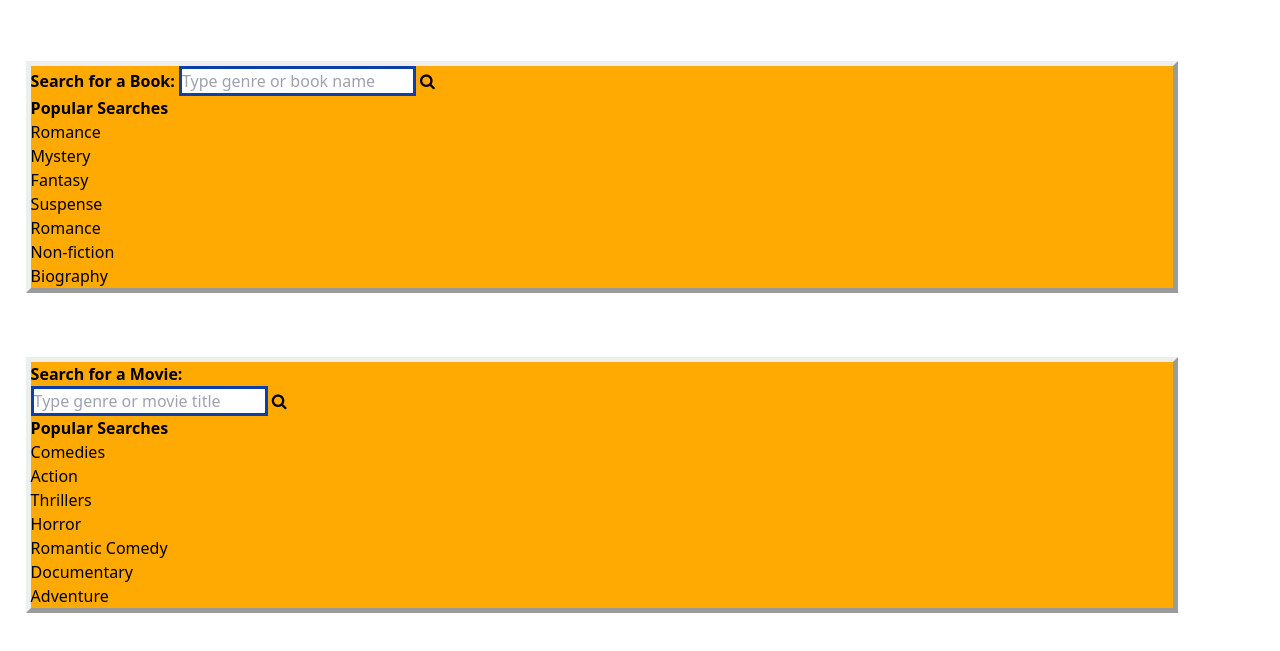
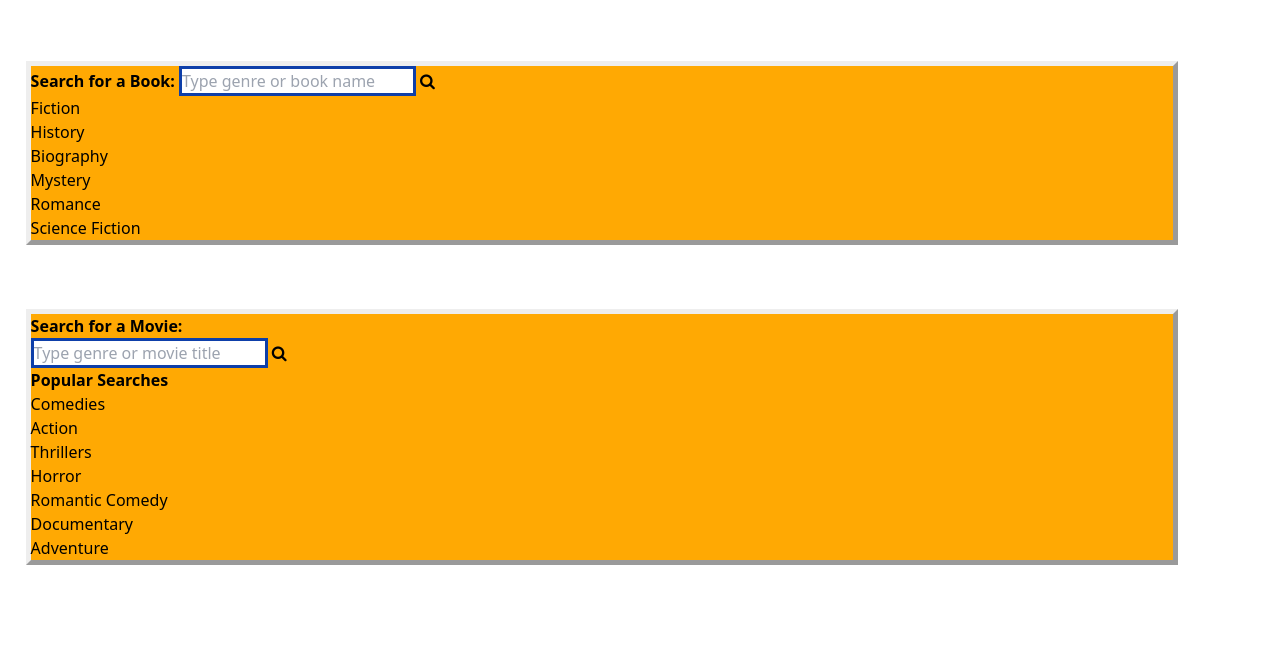
Before and after one commit to TuddaT0224/Module-8-Project-1, a plain HTML site: page index.html in a window 1280 px wide. Shown: the part 143-794 px from the top of the page. Drawn offline with nearby package versions, Linux system fonts and the light colour scheme; a web font is replaced by a local one.

Commit message:
added preset buttons for book search

```diff
--- a/index.html
+++ b/index.html
@@ -27,16 +27,14 @@
                   </form>
                 </div>
                 <ul id="searchHistoryList" style="display:table-column"></ul>
-                <div class="span2">
-                  <h5 class="popularSearches">Popular Searches</h5>
-                  <button class="button" id="romance-btn">Romance</button>
-                  <p><button class="button" id="mystery-btn">Mystery</button></p>
-                  <button class="button" id="fantasy-btn">Fantasy</button>
-                  <p><button class="btn btn-primary btn-block newCityBtn" id="suspense">Suspense</button></p>
-                  <p><button class="btn btn-primary btn-block newCityBtn" id="romance">Romance</button></p>
-                  <p><button class="btn btn-primary btn-block newCityBtn" id="non-fiction">Non-fiction</button></p>
-                  <p><button class="btn btn-primary btn-block newCityBtn" id="biography">Biography</button></p>
-                  <ul id="search-results"></ul>
+                <div id="category-buttons">
+                  <p><button class="category-button" data-category="fiction">Fiction</button></p>
+                  <p><button class="category-button" data-category="history">History</button></p>
+                  <p><button class="category-button" data-category="biography">Biography</button></p>
+                  <p><button class="category-button" data-category="mystery">Mystery</button></p>
+                  <p><button class="category-button" data-category="romance">Romance</button></p>
+                  <p><button class="category-button" data-category="science-fiction">Science Fiction</button></p>
+                  <ul id="search-results" class="book-results"></ul>
                 </div>
               </div>
             </div>
--- a/script.js
+++ b/script.js
@@ -1,9 +1,18 @@
 const form = document.getElementById('book-search');
 const searchTermInput = document.getElementById('search-term');
 const searchResultsList = document.getElementById('search-results');
+const categoryButtons = document.querySelectorAll('.category-button');
 form.addEventListener('submit', (event) => {
   event.preventDefault();
-  const searchTerm = searchTermInput.value;
+  searchBooks(searchTermInput.value);
+});
+categoryButtons.forEach(button => {
+  button.addEventListener('click', () => {
+    const category = button.getAttribute('data-category');
+    searchBooks(category);
+  });
+});
+function searchBooks(searchTerm) {
   const apiUrl = `https://openlibrary.org/search.json?q=${searchTerm}`;
   fetch(apiUrl)
     .then(response => response.json())
@@ -20,4 +29,4 @@ form.addEventListener('submit', (event) => {
       searchResultsList.innerHTML = bookListItems.join('');
     })
     .catch(error => console.error(error));
-});
+}
```
